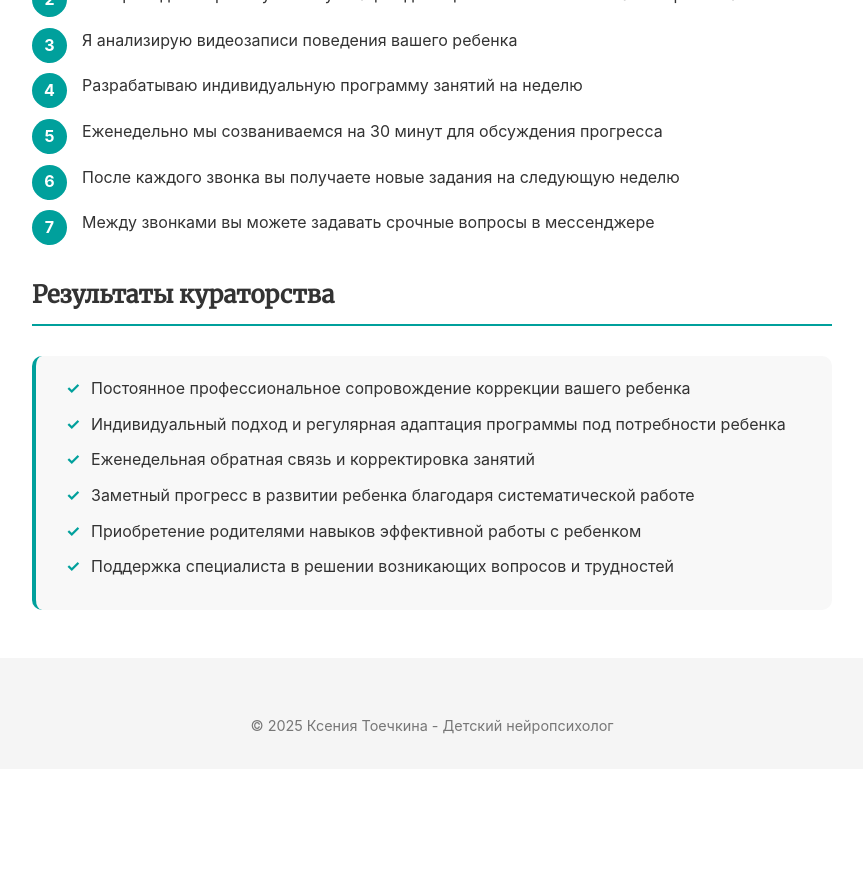
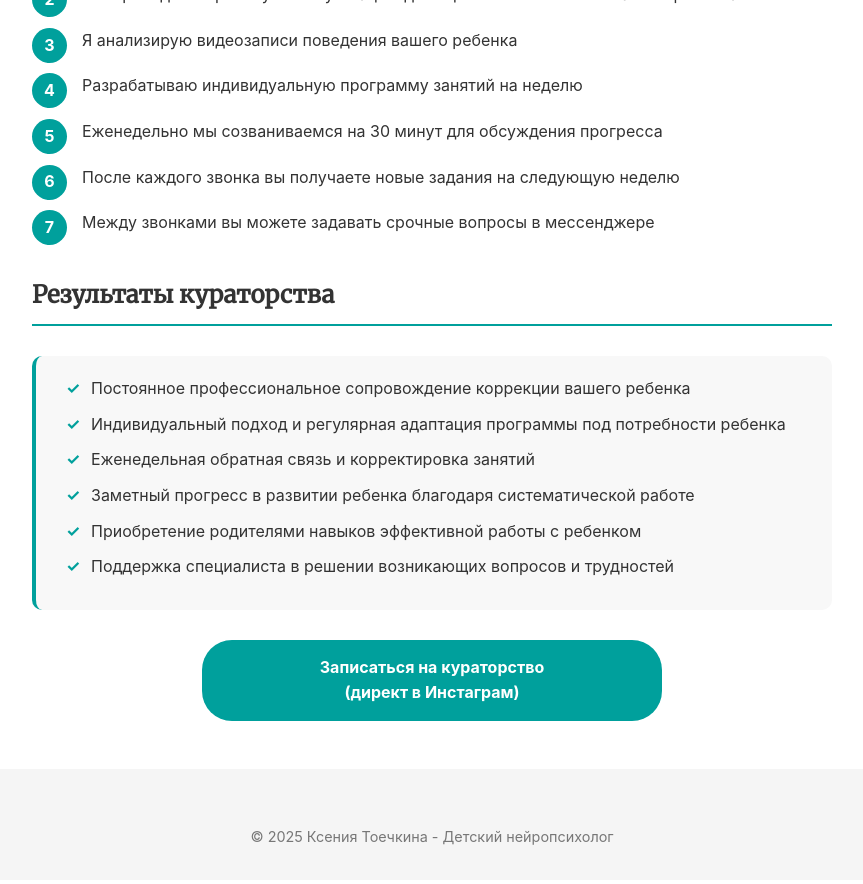
Before and after one commit to alexzavalny/ToykinaBusinessCard, a Jekyll site: the page built from _services/curation.md, in a window 1280 px wide and 900 px high, scrolled down 1354 px. Shown: the top 884 px of the window, without its empty margins (208-1071 px from the left). Built offline with Jekyll 4.4.1, drawn with Linux system fonts in a browser that asks for light colours; comment, search, counter and statistics services are not loaded; before the commit the page ends 2143 px from its top, so only the background shows below that.

Commit message:
Enhance service pages by adding Instagram booking links for curation and removing the link from consultation; synchronize publication timestamps across all relevant pages for consistency.

```diff
--- a/_services/curation.md
+++ b/_services/curation.md
@@ -225,4 +225,6 @@
   <li>Поддержка специалиста в решении возникающих вопросов и трудностей</li>
 </ul>
 
+<a href="https://www.instagram.com/toy_kina/" class="curation-button">Записаться на кураторство<br/>(директ в Инстаграм)</a>
+
 </div>
```
Also changed, not shown: _services/consultation.md (+0 -2 lines), 5 other files.
